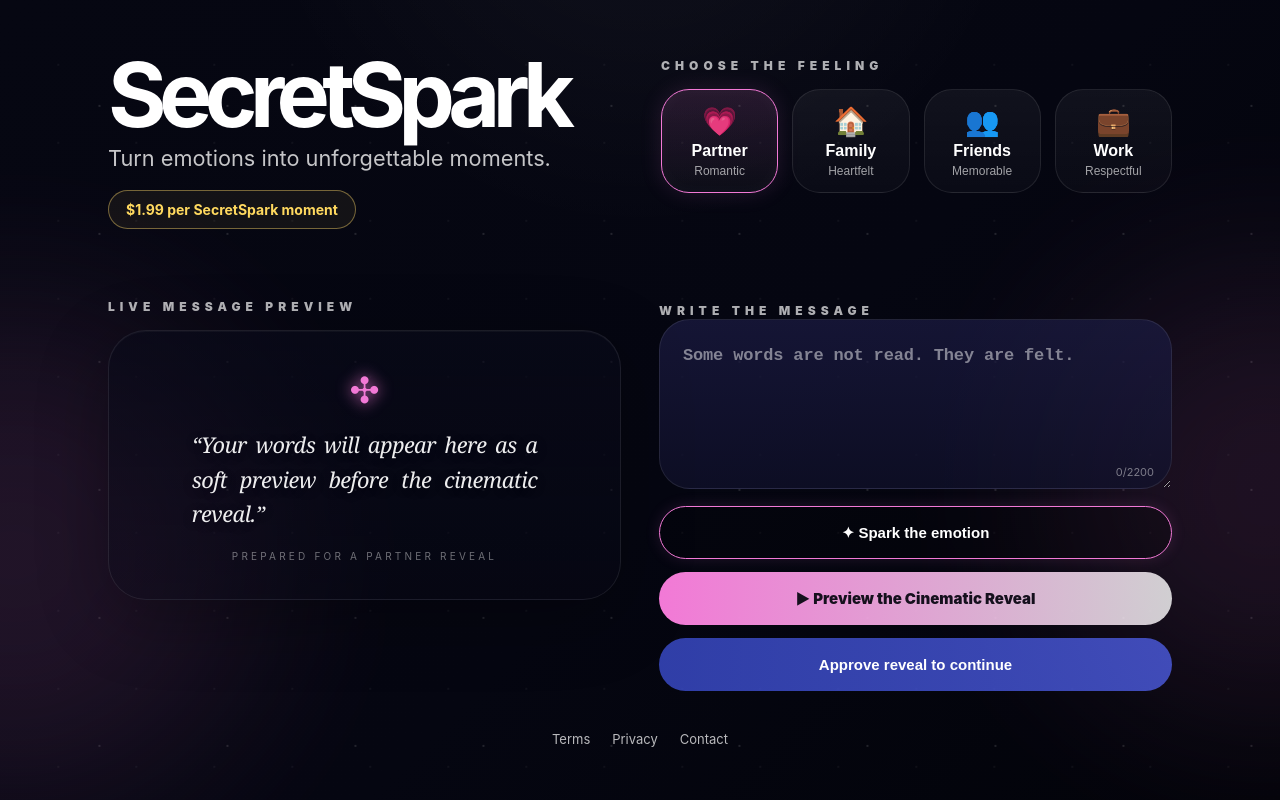
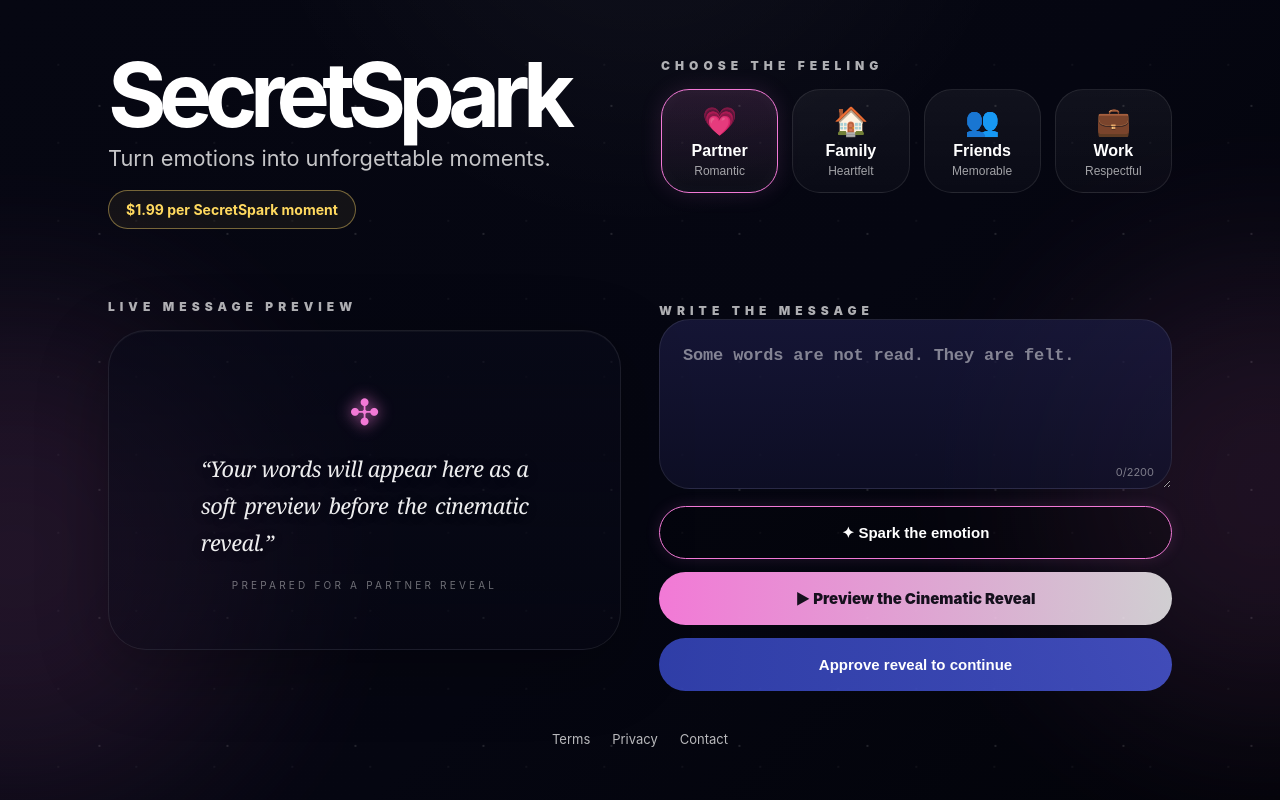
Before and after one commit to VedatiNet/secretspark, a Next.js app: page / in a window 1280 px wide. Built offline with nearby package versions, Linux system fonts and the light colour scheme.

Commit message:
Nice font

```diff
--- a/styles/globals.css
+++ b/styles/globals.css
@@ -2,17 +2,25 @@
 
 .previewCard p {
   font-family: Georgia, "Times New Roman", serif !important;
-  font-weight: 400 !important;
+  font-weight: 300 !important;
   font-style: italic !important;
   letter-spacing: -0.025em !important;
-  line-height: 1.58 !important;
+  line-height: 1.7 !important;
   font-size: clamp(18px, 1.7vw, 26px) !important;
   color: rgba(255,255,255,0.93) !important;
   text-shadow: 0 2px 14px rgba(0,0,0,0.18) !important;
-  max-width: 78% !important;
+  max-width: 72% !important;
   margin: 0 auto !important;
 }
 
+.previewCard {
+  padding: 56px 28px !important;
+  min-height: 320px !important;
+  display:flex !important;
+  justify-content:center !important;
+  align-items:center !important;
+  flex-direction:column !important;
+}
 .previewCard small {
   margin-top: 18px !important;
   color: rgba(255, 255, 255, 0.42) !important;
```
